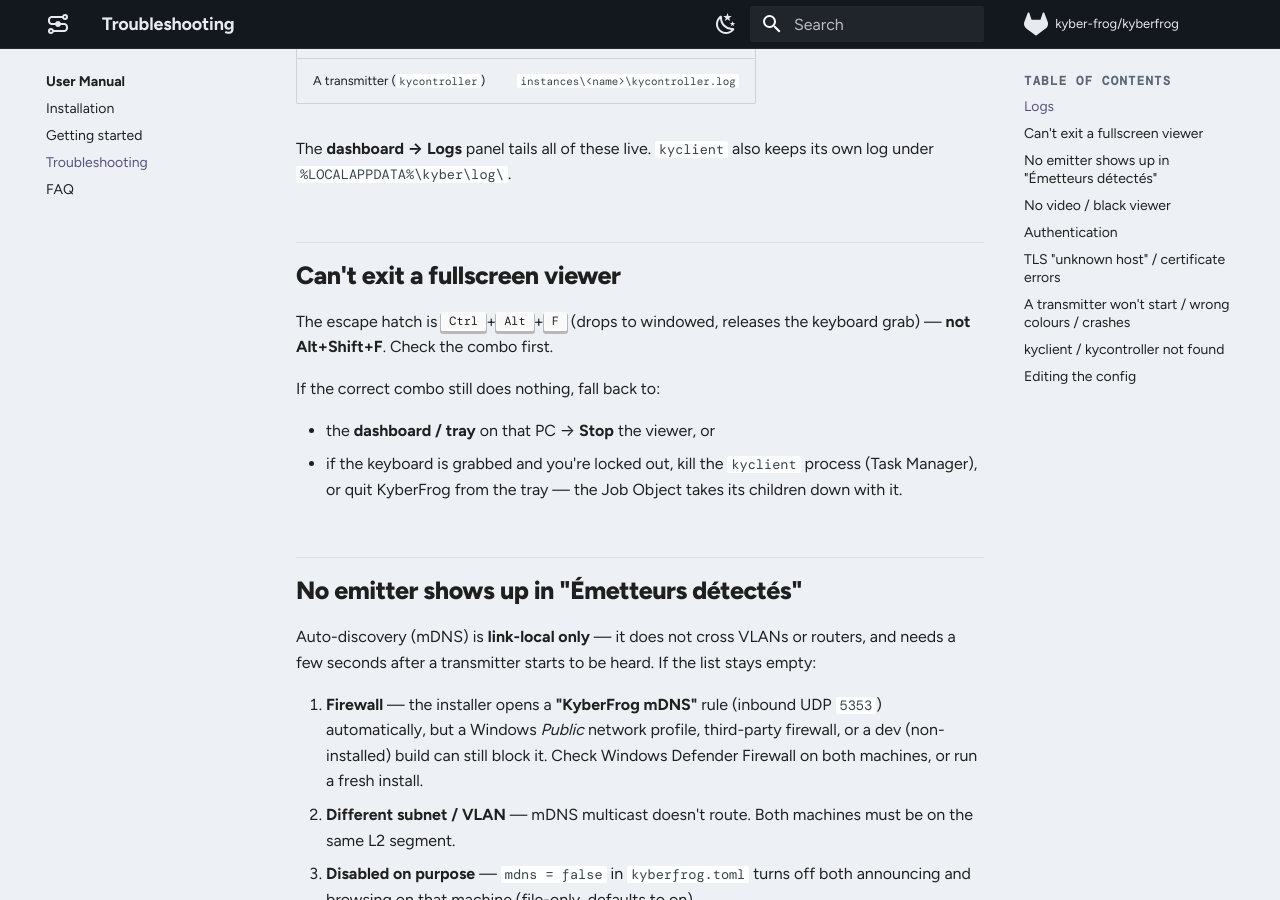
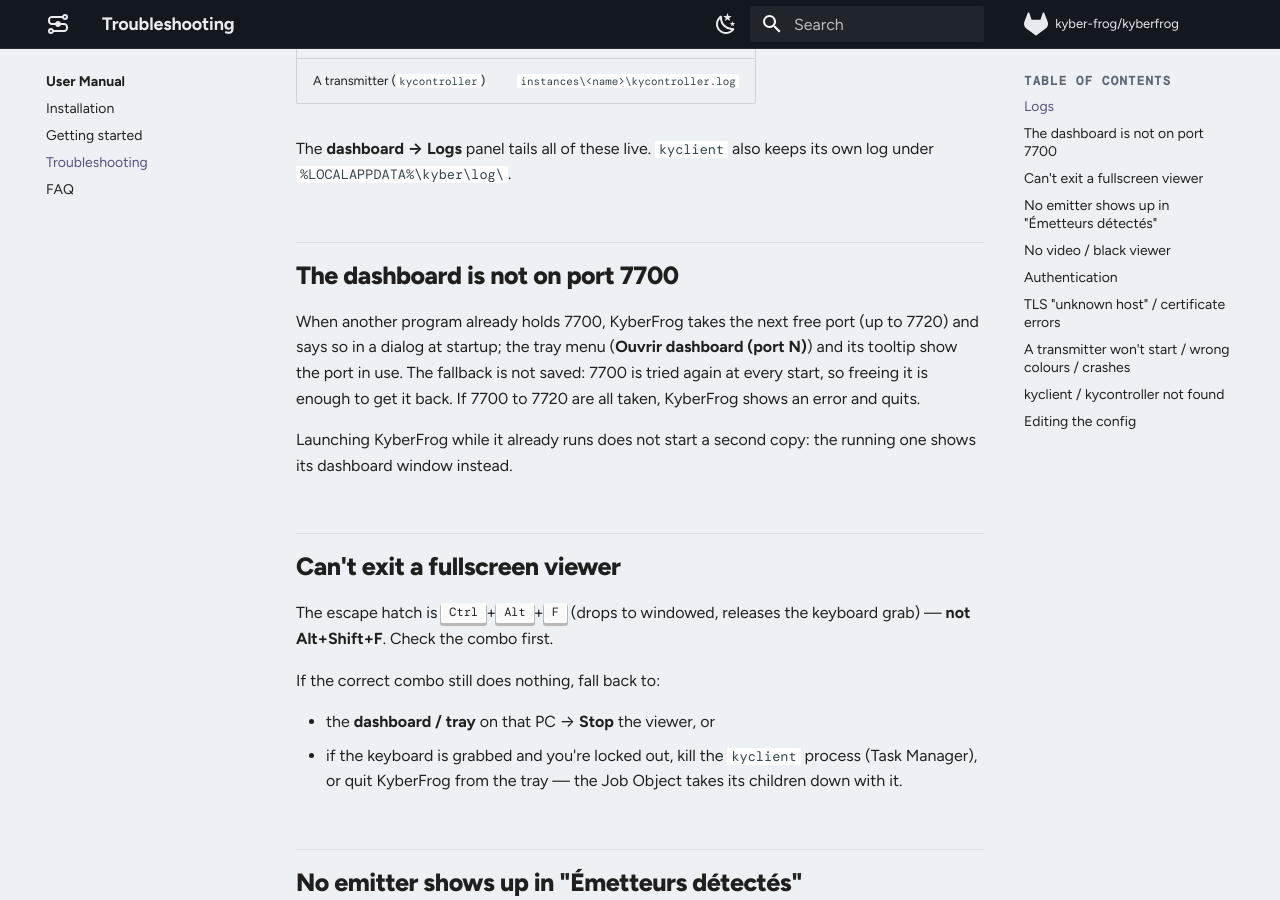
Before and after one commit to CollectiFrog/KyberFrog, an MkDocs documentation site: the page built from docs/user/troubleshooting.md, in a window 1280 px wide and 900 px high, scrolled down 499 px. Built offline with MkDocs 1.6.1 and Material for MkDocs 9.7.7, drawn with Linux system fonts in a browser that asks for light colours; comment, search, counter and statistics services are not loaded.

Commit message:
fix: signal every tray window, keep the port dialog on top (#57)
Tests de l'exe sous Windows à côté d'une 0.8.0 en cours :
- FindWindowW ne rendait qu'une fenêtre KyberFrogTrayWindow ; une
  KyberFrog antérieure (sans mutex) peut tourner à côté et en posséder
  une. Le message part maintenant à toutes les fenêtres de la classe
  (FindWindowExW) ; les anciennes l'ignorent.
- La boîte « port 7700 occupé » passait sous la fenêtre du dashboard,
  ouverte juste après : MB_TOPMOST.

Validé le 2026-10-05 : repli sur 7701 avec la boîte, seconde instance
qui sort en 0 et réaffiche une fenêtre masquée, 7700-7720 tous pris →
boîte d'erreur puis sortie ; sous Linux (conteneur), second lancement
refusé par le flock, un autre utilisateur se replie sur 7701. #57
archivé (unreleased), doc utilisateur (dépannage) et architecture.

Co-Authored-By: Claude Opus 5.5 <noreply@anthropic.com>

```diff
--- a/docs/user/troubleshooting.md
+++ b/docs/user/troubleshooting.md
@@ -14,6 +14,17 @@ KyberFrog and each child write to `%APPDATA%\kyberfrog\`:
 
 The **dashboard → Logs** panel tails all of these live. `kyclient` also keeps
 its own log under `%LOCALAPPDATA%\kyber\log\`.
+
+## The dashboard is not on port 7700
+
+When another program already holds 7700, KyberFrog takes the next free port
+(up to 7720) and says so in a dialog at startup; the tray menu (**Ouvrir
+dashboard (port N)**) and its tooltip show the port in use. The fallback is
+not saved: 7700 is tried again at every start, so freeing it is enough to get
+it back. If 7700 to 7720 are all taken, KyberFrog shows an error and quits.
+
+Launching KyberFrog while it already runs does not start a second copy: the
+running one shows its dashboard window instead.
 
 ## Can't exit a fullscreen viewer
 
```
Also changed, not shown: docs/dev/architecture.md (+3 -1 lines), docs/dev/backlog-archive.md (+1 -0 lines), docs/dev/backlog.md (+4 -32 lines), 2 other files.
